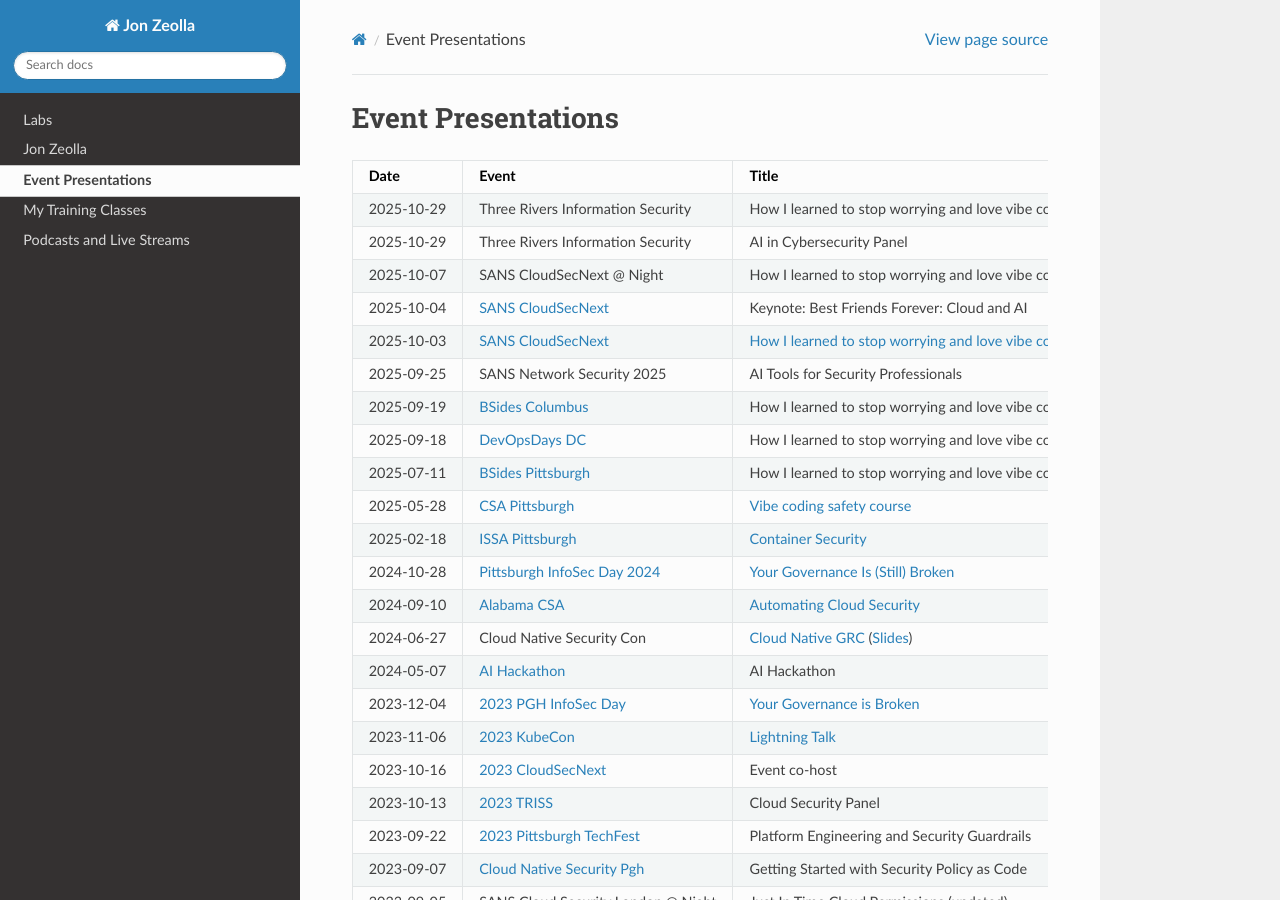
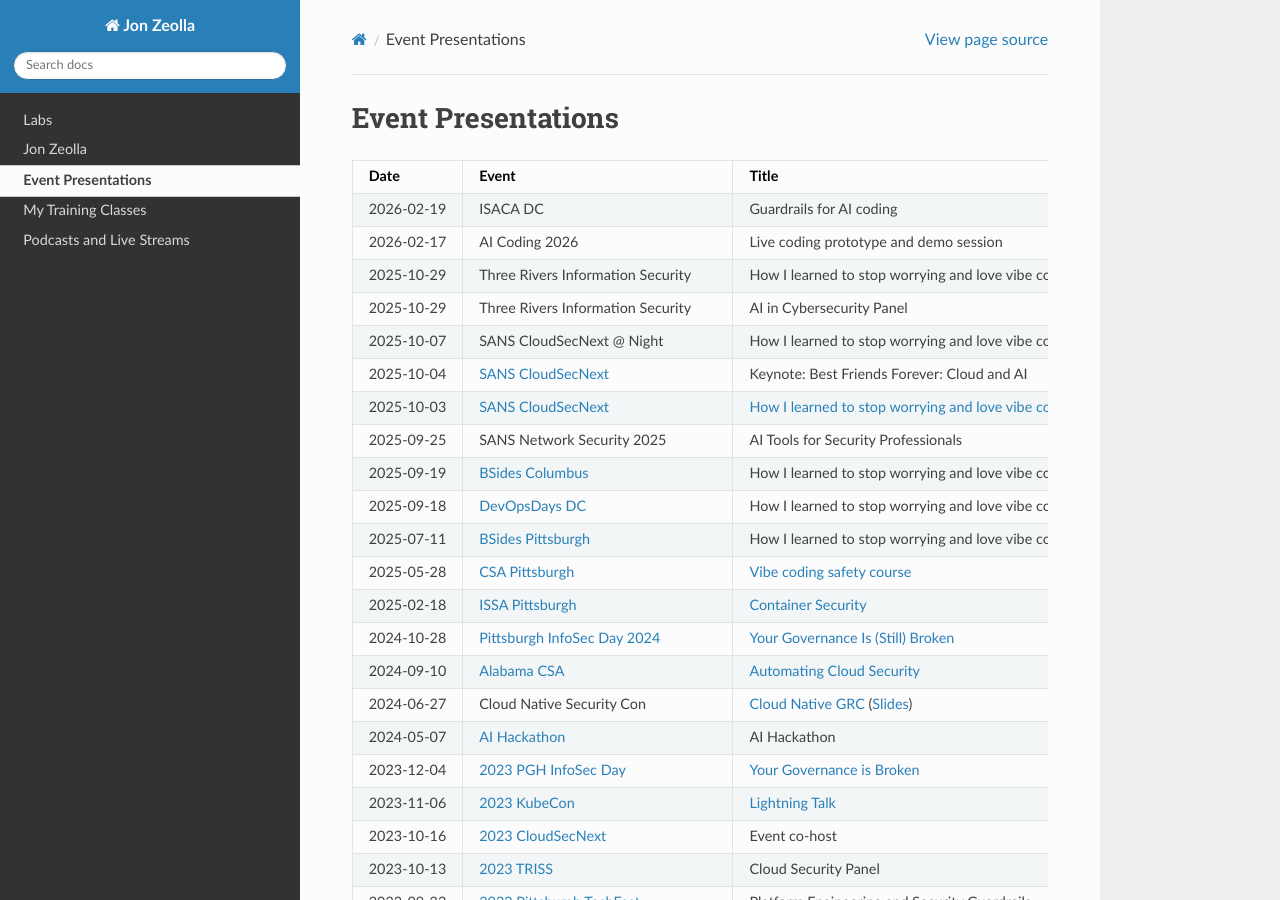
Before and after one commit to JonZeolla/JonZeolla.github.io, a Sphinx documentation site: the page built from docs/ref/jz-content.md, in a window 1280 px wide and 900 px high. Built offline with Sphinx 7.4.7 and the Read the Docs theme 3.1.0, drawn with Linux system fonts in a browser that asks for light colours; some of the changed text lies outside the part shown.

Commit message:
Feb 2026 updates (#94)

```diff
--- a/docs/ref/jz-content.md
+++ b/docs/ref/jz-content.md
@@ -9,6 +9,8 @@
 
 | Date       | Event                                        | Title                                                                          |
 | ---------- | -------------------------------------------- | ------------------------------------------------------------------------------ |
+| 2026-02-19 | ISACA DC                                     | Guardrails for AI coding                                                       |
+| 2026-02-17 | AI Coding 2026                               | Live coding prototype and demo session                                         |
 | 2025-10-29 | Three Rivers Information Security            | How I learned to stop worrying and love vibe coding                            |
 | 2025-10-29 | Three Rivers Information Security            | AI in Cybersecurity Panel                                                      |
 | 2025-10-07 | SANS CloudSecNext @ Night                    | How I learned to stop worrying and love vibe coding: security edition          |
@@ -125,6 +127,9 @@
 
 | Date       | Event                                 | Training                                                                            |
 | ---------- | ------------------------------------- | ----------------------------------------------------------------------------------- |
+| 2026-10-26 | SANS Miami 2026                       | [SEC545][SEC545]                                                                    |
+| 2026-06-08 | SANS Chicago 2026                     | [SEC545][SEC545]                                                                    |
+| 2026-04-20 | SANS Amsterdam April 2026             | [SEC545][SEC545]                                                                    |
 | 2026-02-02 | SANS DC Metro Rockville               | [SEC540][SEC540]                                                                    |
 | 2025-12-12 | SANS Cyber Defense Initiative 2025 x2 | [SEC545][SEC545]                                                                    |
 | 2025-11-17 | Private                               | [SEC545][SEC545]                                                                    |
```
